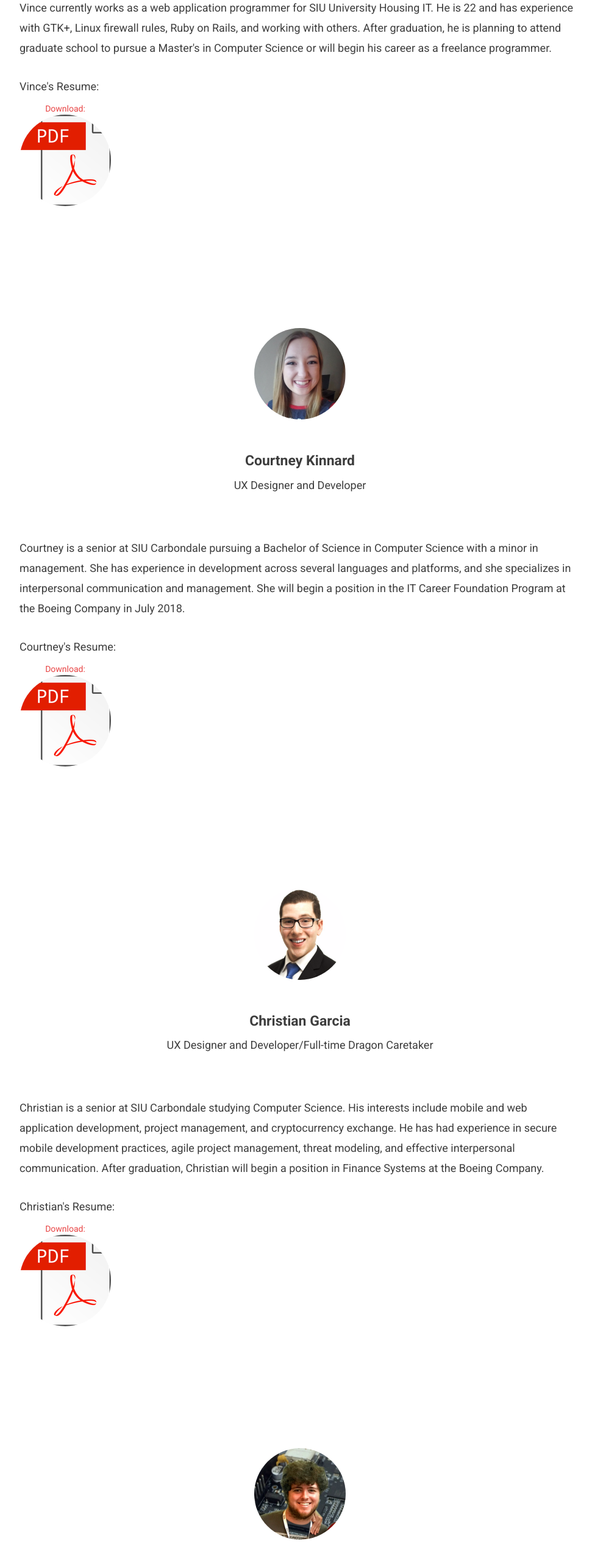
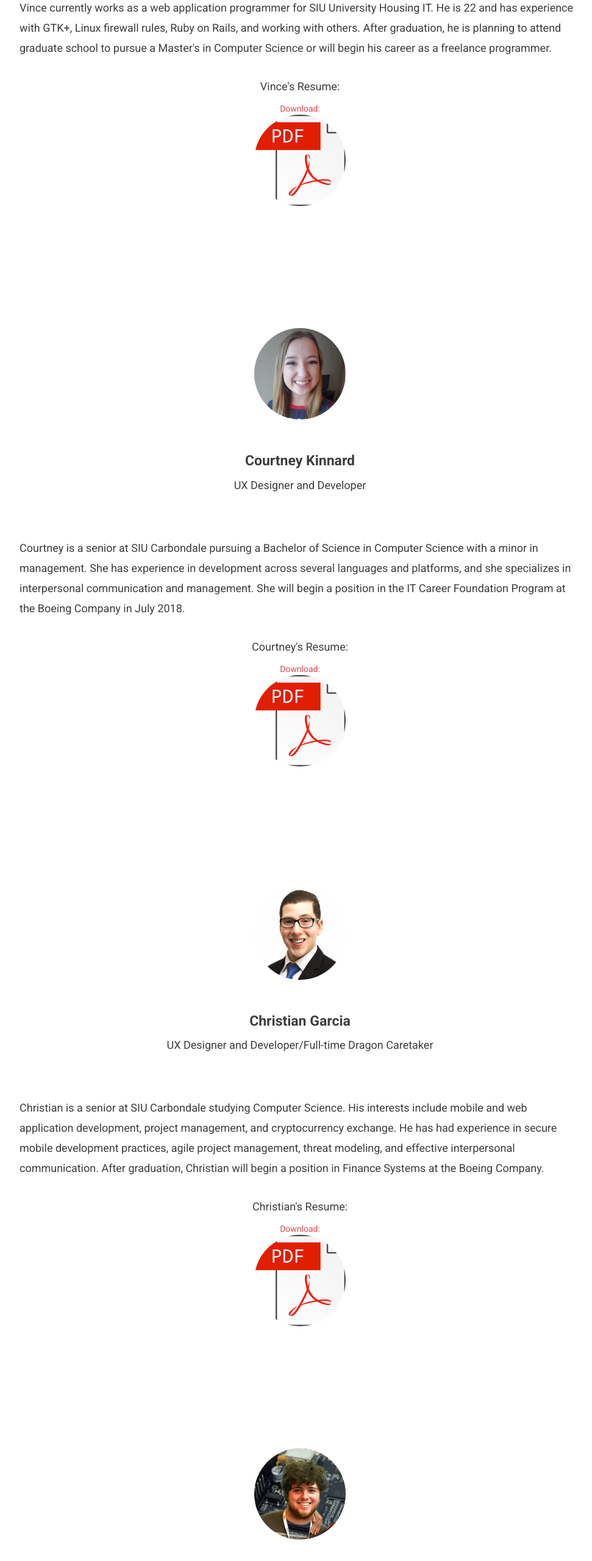
Before and after one commit to EasyIP2023/four_coders_and_a_dragon_web, a plain HTML site: page about.html in a window 1280 px wide. Shown: the part 1240-3800 px from the top of the page at 61% size, without its empty margins (148-1119 px from the left). Drawn offline with nearby package versions, Linux system fonts and the light colour scheme.

Commit message:
Make resumes centered on About Me page

```diff
--- a/about.html
+++ b/about.html
@@ -61,8 +61,10 @@
 		 will begin his career as a freelance programmer.
       </p>
 	  <br/>
-	  <p>Vince's Resume:</p>
+	  <div class="text-center">
+		  <p class="text-center">Vince's Resume:</p>
 		  <a href='pdfs/Vince_Resume.pdf' class='pdf'><img src='images/pdf.png' alt='Vince_Resume'  width='500'></a>
+	  </>
     </div>
   </div>
 </section>
@@ -79,8 +81,10 @@
 	  She has experience in development across several languages and platforms, and she specializes in interpersonal communication
 	  and management. She will begin a position in the IT Career Foundation Program at the Boeing Company in July 2018.</p>
 	  <br/>
+	  <div class="text-center">
 		  <p>Courtney's Resume:</p>
 		<a href='pdfs/Courtney_Resume.pdf' class='pdf'><img src='images/pdf.png' alt='Courtney_Resume'  width='500'></a>
+	</div>
   </div>
 </section>
 <!-- description text section -->
@@ -97,8 +101,10 @@
 	  agile project management, threat modeling, and effective interpersonal communication. After graduation, Christian will begin
 	  a position in Finance Systems at the Boeing Company.</p>
 	  <br/>
+	  <div class="text-center">
 	    <p>Christian's Resume:</p>
 	    <a href='pdfs/Christian_Resume.pdf' class='pdf'><img src='images/pdf.png' alt='Christian_Resume'  width='500'></a>
+	  </div>
 	</div>
   </div>
 </section>
@@ -115,8 +121,10 @@
 	  in the field of robotics, as well as programming, and after graduation, he plans on attending graduate school to
 	  pursue a Master's in Computer Science.</p>
 	  <br/>
+	  <div class="text-center">
 	    <p>Kole's Resume:</p>
 	    <a href='pdfs/Vince_Resume.pdf' class='pdf'><img src='images/pdf.png' alt='Kole_Resume' width='500'></a>
+		</div>s
 	</div>
   </div>
 </section>
```
Lines whose indentation alone changed are shown as unchanged.
